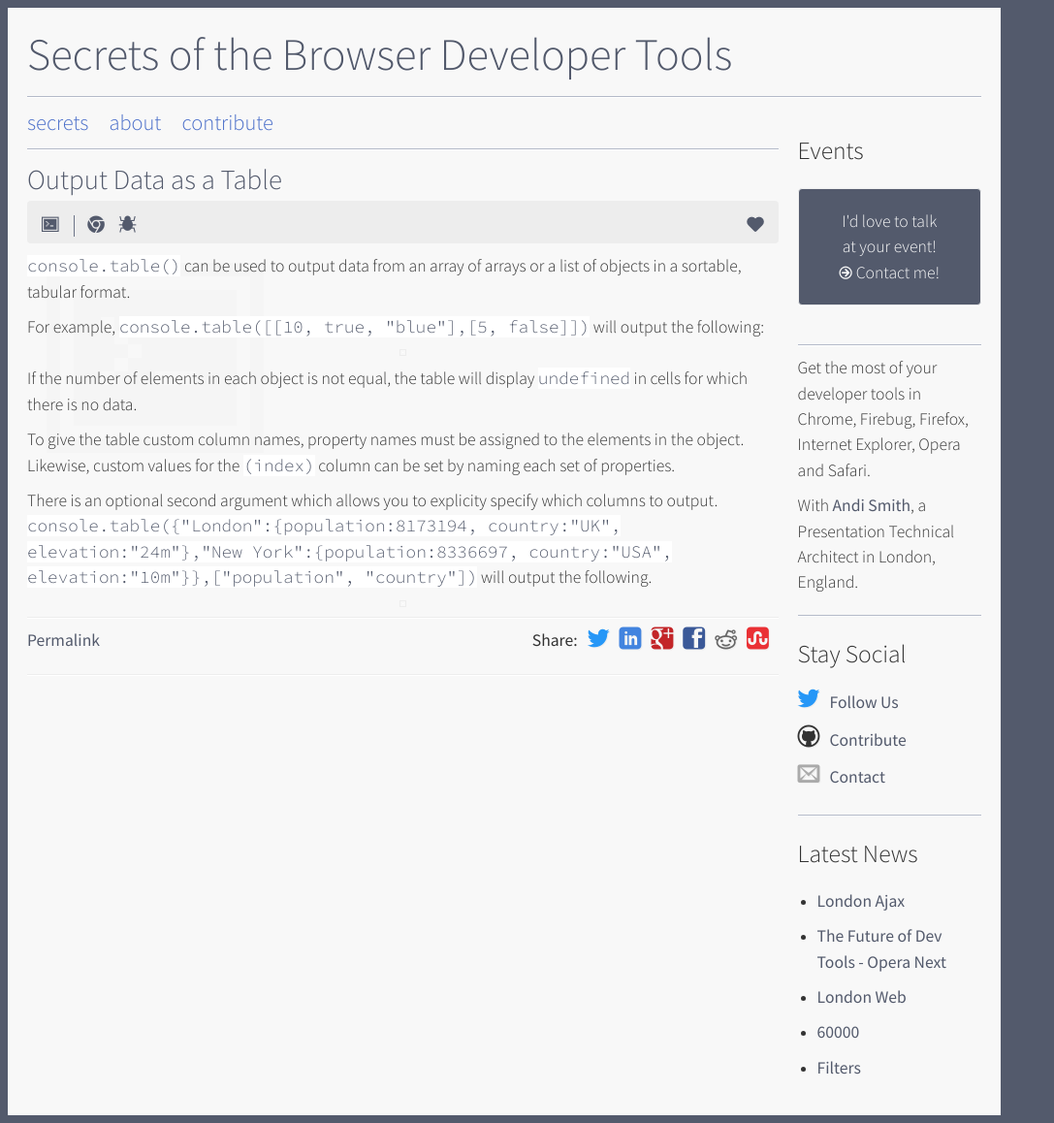
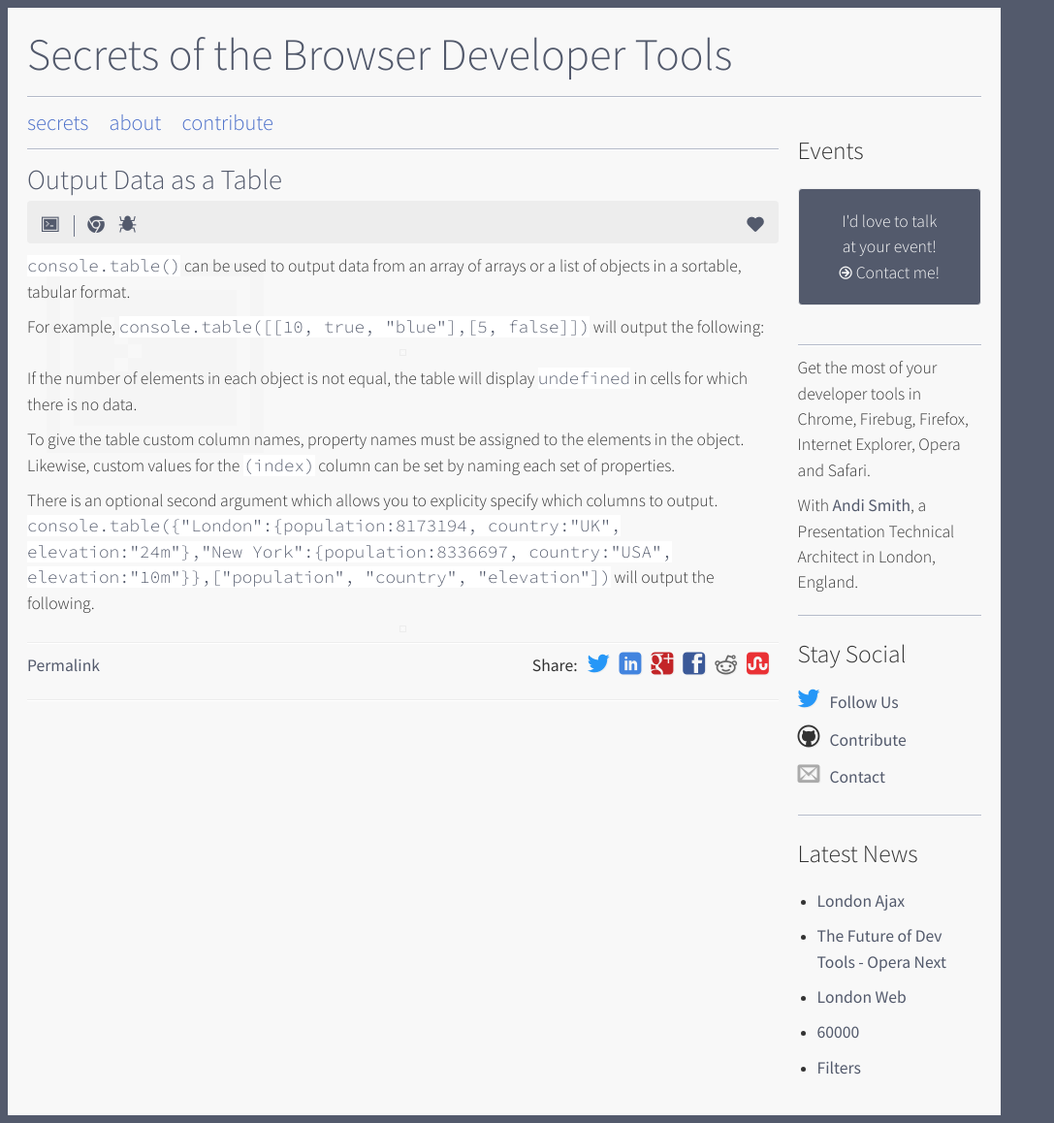
Before and after one commit to andismith/dev-tool-secrets, a Jekyll site: the page built from secret/console-output-data-as-a-table.md, in a window 1280 px wide. Shown: the whole page at 97% size, without its empty margins (0-1087 px from the left). Built offline with Jekyll 4.4.1, drawn with Linux system fonts in a browser that asks for light colours; nearby versions of some CDN libraries; library files that are not in the unit come from our copies; Markdown is read by kramdown in place of the engine named in the settings.

Commit message:
Fixed missing column in 2nd console.table example.

```diff
--- a/secret/console-output-data-as-a-table.md
+++ b/secret/console-output-data-as-a-table.md
@@ -27,6 +27,6 @@
 
 <p>To give the table custom column names, property names must be assigned to the elements in the object. Likewise, custom values for the <code>(index)</code> column can be set by naming each set of properties.</p>
 
-<p>There is an optional second argument which allows you to explicity specify which columns to output. <code>console.table({"London":{population:8173194, country:"UK", elevation:"24m"},"New York":{population:8336697, country:"USA", elevation:"10m"}},["population", "country"])</code> will output the following.</p>
+<p>There is an optional second argument which allows you to explicity specify which columns to output. <code>console.table({"London":{population:8173194, country:"UK", elevation:"24m"},"New York":{population:8336697, country:"USA", elevation:"10m"}},["population", "country", "elevation"])</code> will output the following.</p>
 
 <div class="chrome image"><img src="/assets/img/placeholder.gif" data-src="/assets/img/secrets/chrome-table-custom-headings.png" /></div>
```
